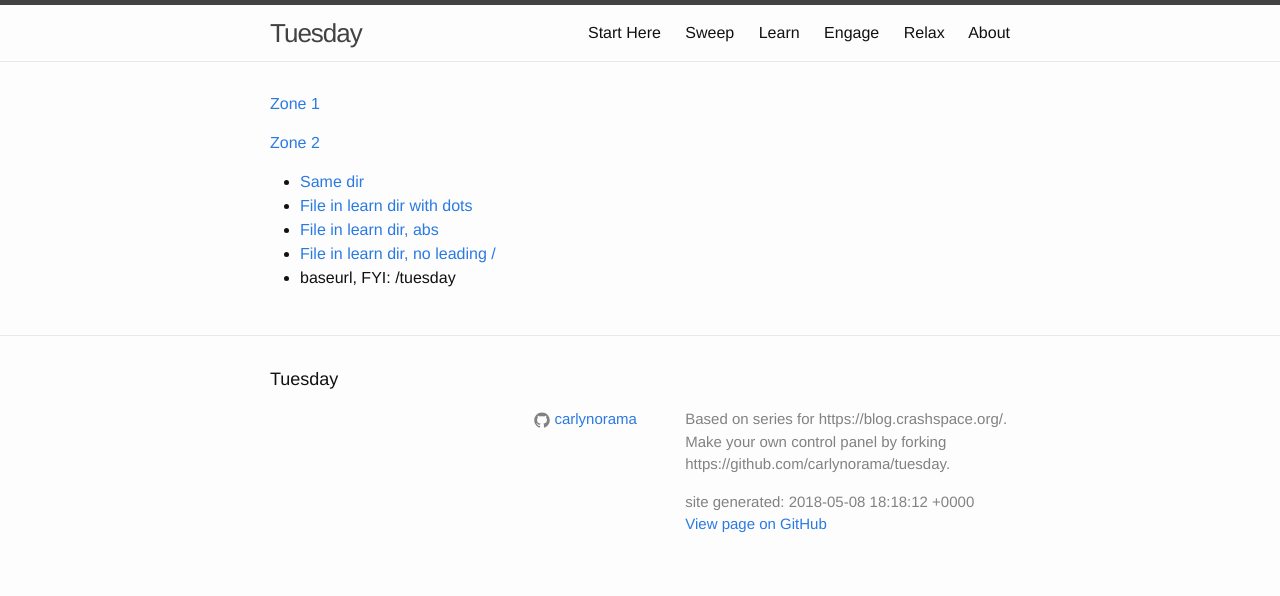
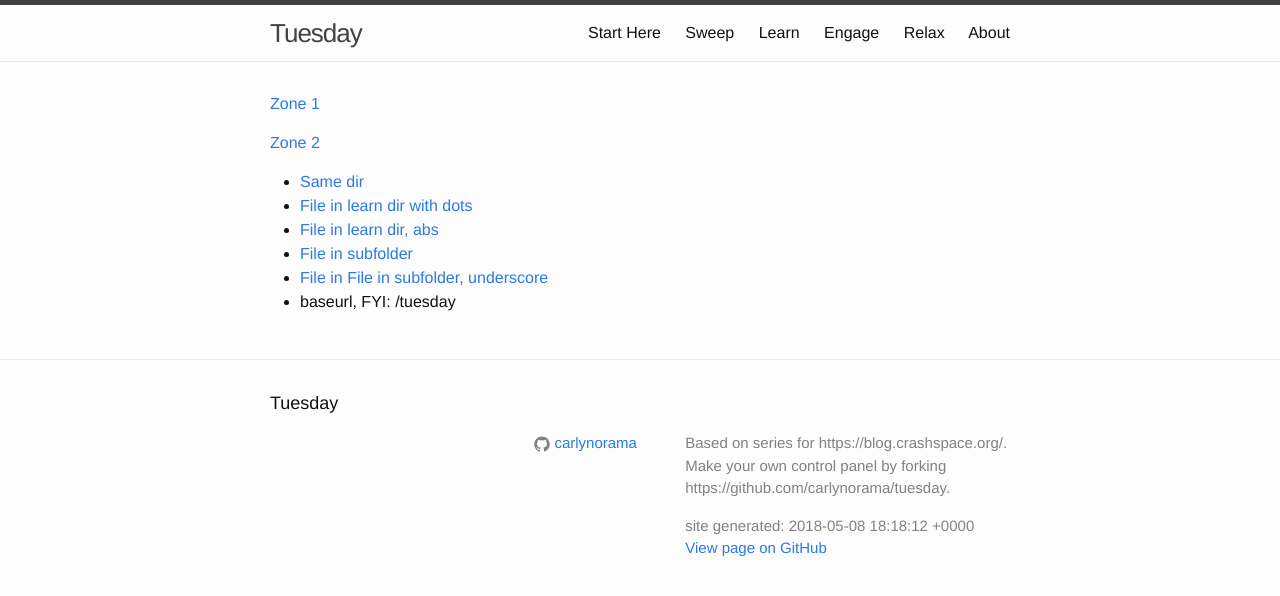
Before and after one commit to CRASHSpace/tuesday, a Jekyll site: the page built from _sweep/relative_link_tests.md, in a window 1280 px wide. Shown: the top 596 px of the page. Built offline with Jekyll 4.4.1, drawn with Linux system fonts in a browser that asks for light colours.

Commit message:
adding the link would help.

```diff
--- a/_sweep/relative_link_tests.md
+++ b/_sweep/relative_link_tests.md
@@ -11,5 +11,6 @@ showonindexas: link
 * [Same dir](sweep_basic_checklist.md)
 * [File in learn dir with dots](../_learn/01-news.md)
 * [File in learn dir, abs]({{site.baseurl}}/_learn/01-news.md)
-* [File in learn dir, no leading /](subfolder/does_it_find_me.md)
+* [File in subfolder](subfolder/does_it_find_me.md)
+* [File in File in subfolder, underscore](_othersubfolder/does_it_find_me_too.md)
 * baseurl, FYI: {{ site.baseurl }}
```
